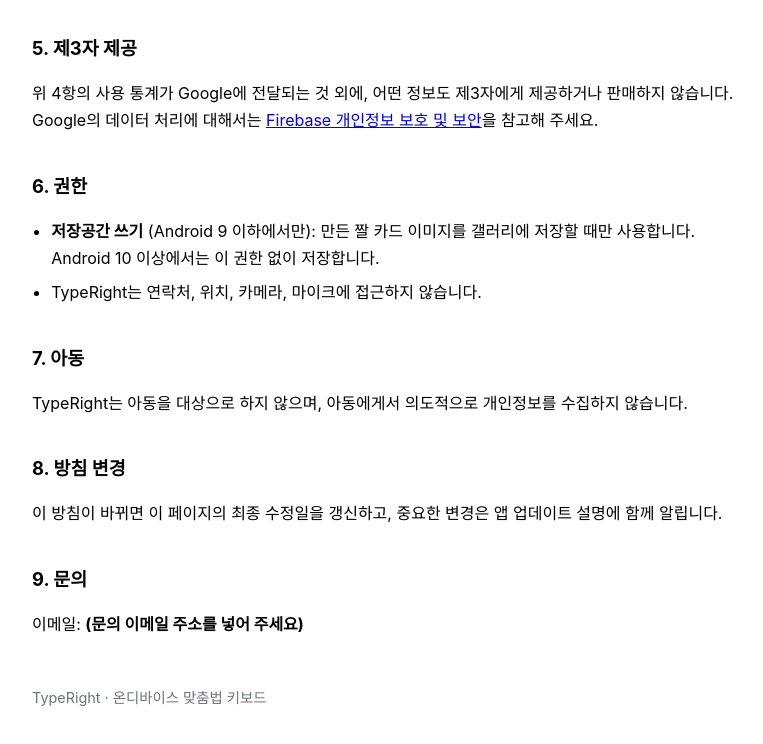
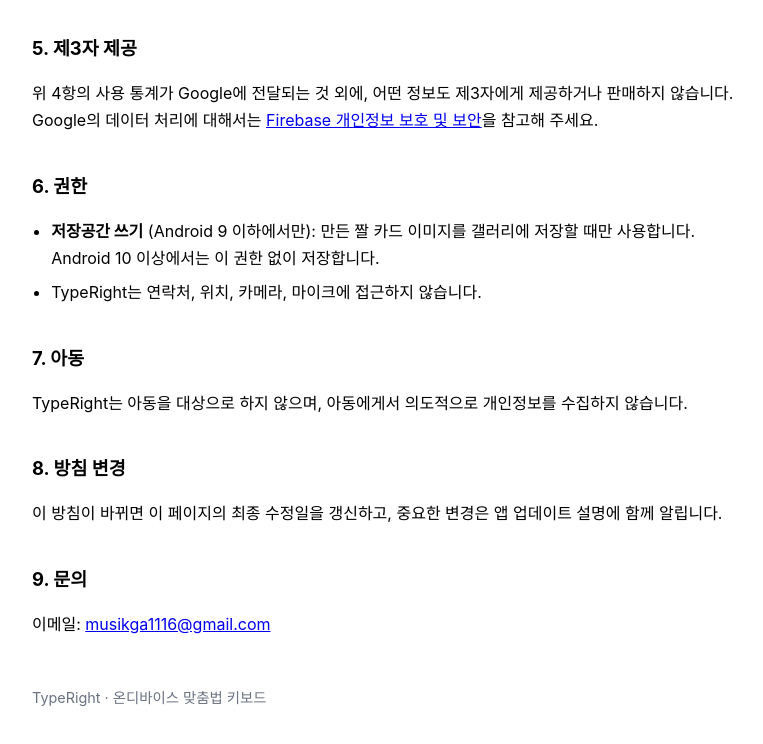
Before and after one commit to pppclove29-bit/SpellCheck-Board, a plain HTML site: page site/privacy/index.html in a window 1280 px wide. Shown: the part 1229-1973 px from the top of the page, without its empty margins (256-1019 px from the left). Drawn offline with Linux system fonts and the light colour scheme.

Commit message:
docs: 방침 문의 이메일 확정 (musikga1116@gmail.com)
자리표시를 실제 주소로 교체했다. 세 앱 공용이며 Play 스토어 등록정보의
개발자 연락처도 같은 주소를 쓴다(방침과 다르면 심사에서 지적된다).

선행 조건이던 B1-1 이 끝나 B1-2(GitHub Pages 공개 설정)가 이제 가능하다.
human-todo, privacy-claims, A11(앱 생성) 비고에 각각 반영했다.

Co-Authored-By: Claude Opus 5 (1M context) <noreply@anthropic.com>

```diff
--- a/site/privacy/index.html
+++ b/site/privacy/index.html
@@ -3,8 +3,8 @@
     여기 쓰인 문장은 전부 코드로 증명되는 사실이어야 한다 — 근거 대조표는 docs/privacy-claims.md.
     동작을 바꾸면 이 페이지도 같이 고친다.
 
-    공개 순서: (1) 아래 '문의' 항목의 이메일 자리표시를 실제 주소로 교체 → (2) GitHub Pages 공개 설정.
-    자리표시가 들어간 채로 공개하지 않는다. docs/human-todo.md B1-1 / B1-2.
+    문의 주소는 musikga1116@gmail.com (2026-09-21 확정, 세 앱 공용).
+    남은 것은 GitHub Pages 공개 설정뿐이다 — docs/human-todo.md B1-2.
 -->
 <!DOCTYPE html>
 <html lang="ko">
@@ -107,8 +107,7 @@
 
 <h2>9. 문의</h2>
 <p>
-  <!-- TODO(human): 문의용 이메일 주소를 넣어 주세요 (docs/human-todo.md B1-1). Play 심사에 연락처가 필요합니다. -->
-  이메일: <strong>(문의 이메일 주소를 넣어 주세요)</strong>
+  이메일: <a href="mailto:musikga1116@gmail.com">musikga1116@gmail.com</a>
 </p>
 
 <footer>
```
Also changed, not shown: 2 other files.
